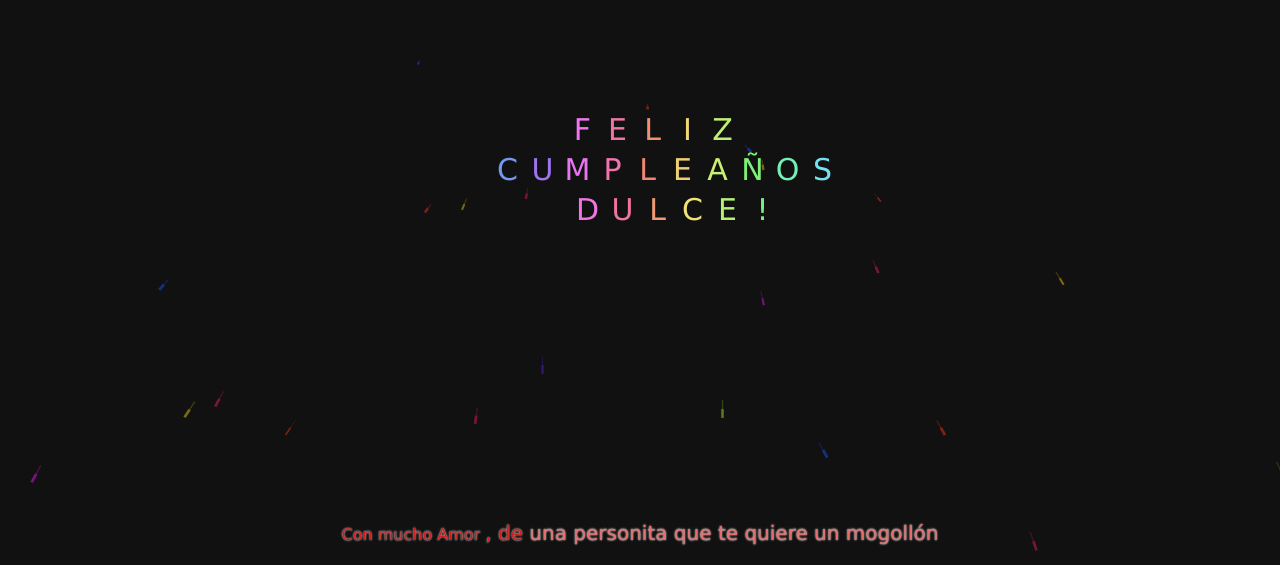
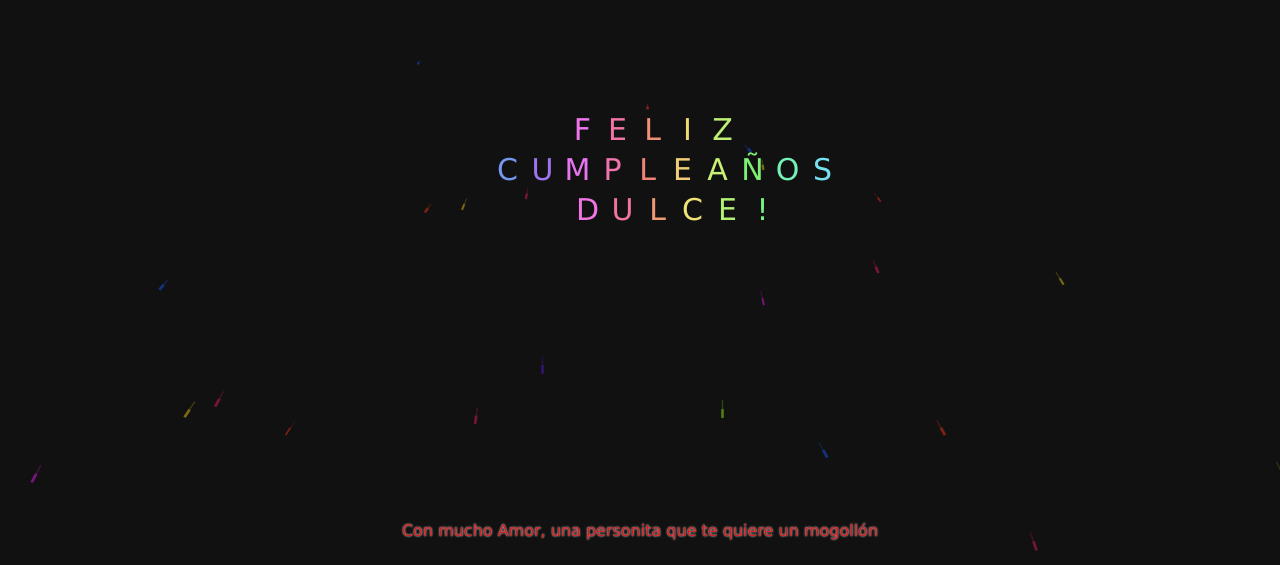
Before and after one commit to bdivurodjd767463/Cumplea-os-Dulce, a plain HTML site: page index.html in a window 1280 px wide. Shown: the part 235-800 px from the top of the page. Drawn offline with Linux system fonts and the light colour scheme.

Commit message:
Update index.html

```diff
--- a/index.html
+++ b/index.html
@@ -2,7 +2,7 @@
 <html lang="en" >
 <head>
   <meta charset="UTF-8">
-  <title>Cumpleaños dedicar!</title>
+  <title>Feliz Cumpleaños</title>
   <link rel="stylesheet" href="./style.css">
 <script src="https://cdnjs.cloudflare.com/ajax/libs/prefixfree/1.0.7/prefixfree.min.js"></script>
 
@@ -10,7 +10,7 @@
 <body>
 
 <canvas id=c></canvas>
-<p>Con mucho Amor <span>, de <a href="https://encoded.pe">una personita que te quiere un mogollón</a></span></p>
+<p>Con mucho Amor, una personita que te quiere un mogollón</a></span></p>
 
   <script  src="./script.js"></script>
 
```
